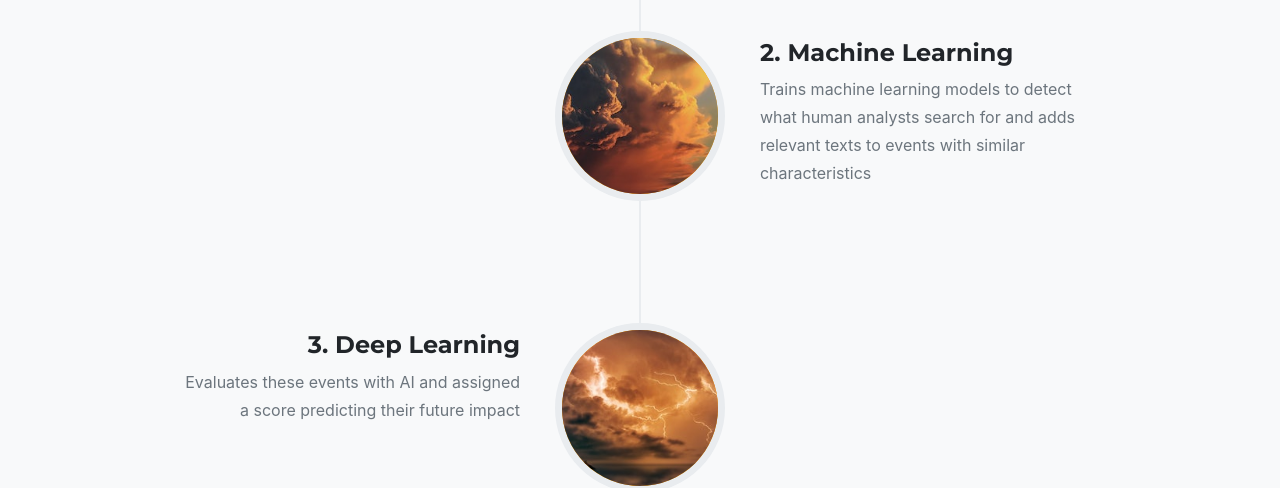
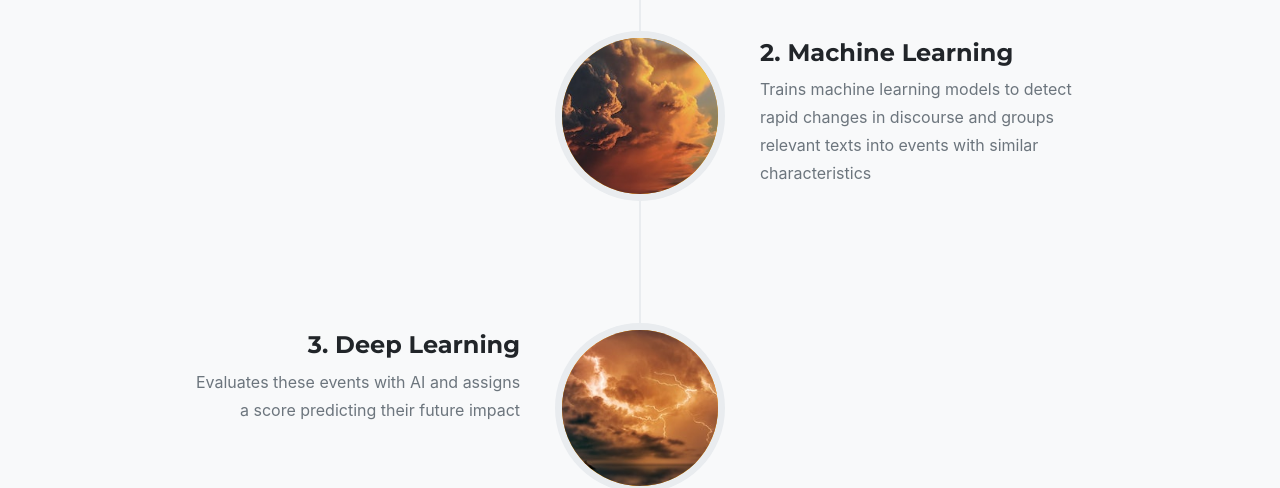
Before and after one commit to Geopolitica/geopolitica.github.io, a Jekyll site: the page built from index.md, in a window 1280 px wide and 900 px high, scrolled down 1287 px. Shown: the part 181-669 px from the top of the window. Built offline with Jekyll 4.4.1, drawn with Linux system fonts in a browser that asks for light colours; some web fonts are replaced.

Commit message:
Update sitetext.yml

```diff
--- a/_data/sitetext.yml
+++ b/_data/sitetext.yml
@@ -45,11 +45,11 @@ timeline:
       image: assets/img/timeline/sky.jpeg
       alt:
     - title: "2. Machine Learning"
-      desc: "Trains machine learning models to detect what human analysts search for and adds relevant texts to events with similar characteristics"
+      desc: "Trains machine learning models to detect rapid changes in discourse and groups relevant texts into events with similar characteristics"
       image: assets/img/timeline/storm.jpeg
       alt:
     - title: "3. Deep Learning"
-      desc: "Evaluates these events with AI and assigned a score predicting their future impact"
+      desc: "Evaluates these events with AI and assigns a score predicting their future impact"
       image: assets/img/timeline/lightning2.jpeg
       alt: image alt text
 
```
